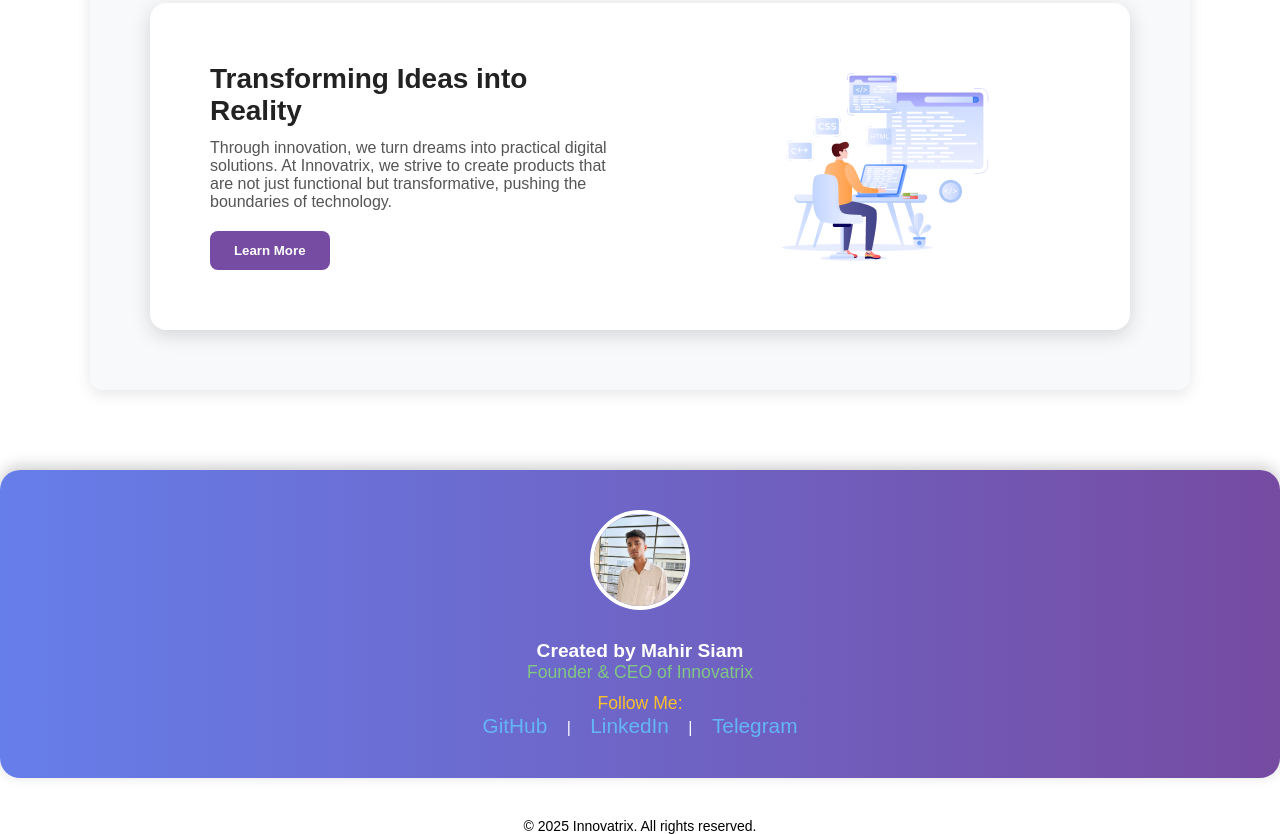
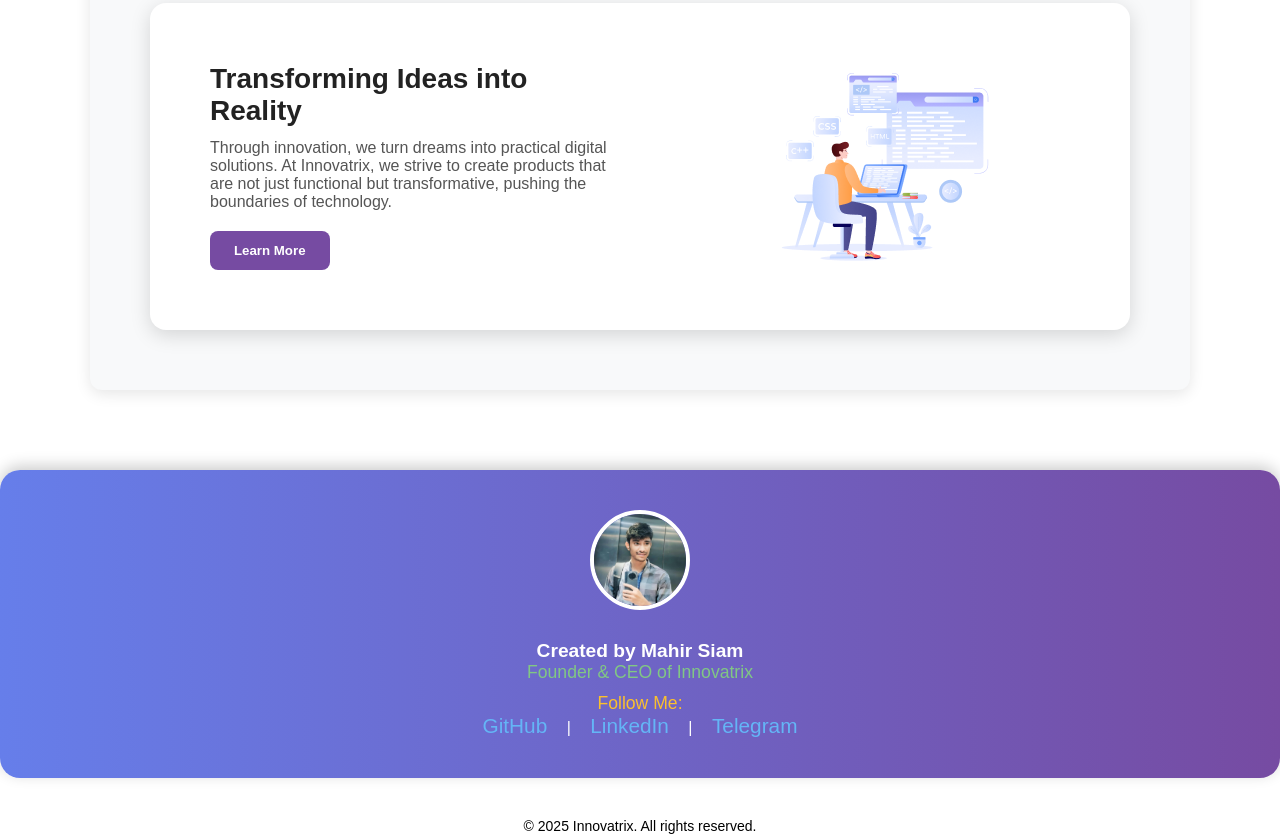
Before and after one commit to mahirsiam2004/Basic-website-A1, a plain HTML site: page index.html in a window 1280 px wide. Shown: the part 1714-2548 px from the top of the page. Drawn offline with Linux system fonts and the light colour scheme; a web font is replaced by a local one.

Commit message:
image-changed

```diff
--- a/index.html
+++ b/index.html
@@ -105,7 +105,7 @@
         <div class="footer-container">
             <div class="creator">
                 <div class="creator-photo">
-                    <img src="assets/m11.jpg" alt="Mahir Siam" class="creator-img">
+                    <img src="assets/m.jpg" alt="Mahir Siam" class="creator-img">
                 </div>
                 <div class="creator-info">
                     <p class="creator-text">Created by Mahir Siam</p>
```
